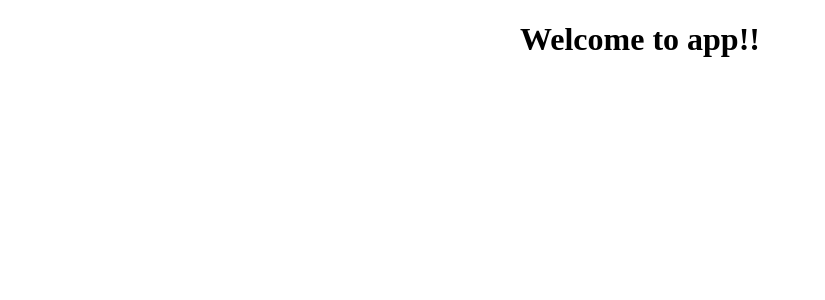
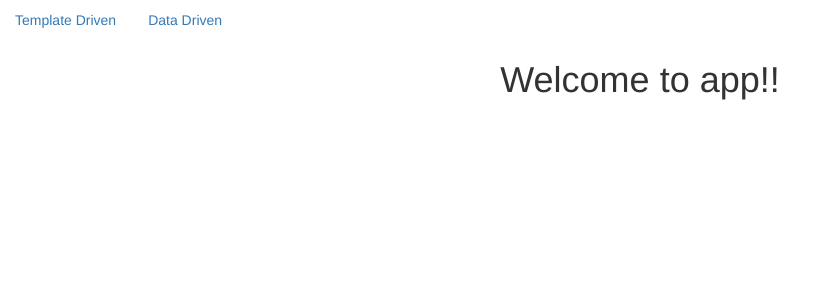
Before and after one commit to tandisunarto/Learning_Angular, an Angular app in the folder form-app/: page / in a window 1280 px wide. Shown: the top 300 px of the page, without its empty margins (0-825 px from the left). Built offline with nearby package versions, Linux system fonts and the light colour scheme.

Commit message:
add bootstrap menu

```diff
--- a/form-app/src/app/app.component.html
+++ b/form-app/src/app/app.component.html
@@ -1,4 +1,11 @@
 <!--The whole content below can be removed with the new code.-->
+
+<div>
+  <ul class="nav nav-pills">
+    <li><a routerLink="template-driven">Template Driven</a></li>
+    <li><a routerLink="data-driven">Data Driven</a></li>
+  </ul>
+</div>
 <div style="text-align:center">
   <h1>
     Welcome to {{title}}!!
--- a/form-app/src/index.html
+++ b/form-app/src/index.html
@@ -7,6 +7,8 @@
 
   <meta name="viewport" content="width=device-width, initial-scale=1">
   <link rel="icon" type="image/x-icon" href="favicon.ico">
+  <link rel="stylesheet" href="https://maxcdn.bootstrapcdn.com/bootstrap/3.3.6/css/bootstrap.min.css"
+  integrity="sha384-1q8mTJOASx8j1Au+a5WDVnPi2lkFfwwEAa8hDDdjZlpLegxhjVME1fgjWPGmkzs7" crossorigin="anonymous">
 </head>
 <body>
   <app-root></app-root>
```
